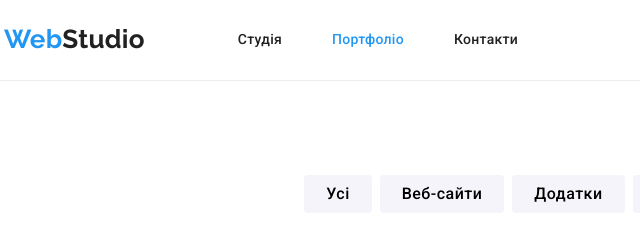
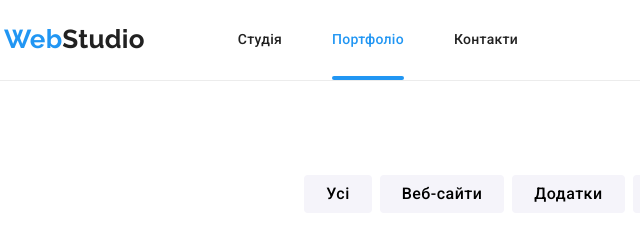
Before and after one commit to DanyloBay/goit-markup-hw-05, a plain HTML site: page portfolio.html in a window 1280 px wide. Shown: the top 240 px of the page, 51-691 px from the left. Drawn offline with nearby package versions, Linux system fonts and the light colour scheme.

Commit message:
Update styles.css

```diff
--- a/css/styles.css
+++ b/css/styles.css
@@ -177,7 +177,6 @@ img {
 .menu__nav {
     display: block;
     padding-top: 32px;
-    padding-bottom: 32px;
     color: var(--main-color);
 }
 
@@ -186,11 +185,12 @@ img {
     color: var(--second-color);
 }
 
-.menu>.item::after:hover {
+.item>.menu__active::after {
     display: block;
     content: "";
     border-bottom: 4px solid var(--second-color);
     border-radius: 4px;
+    margin-top: 28px;
 }
 
 .menu__active {
```
